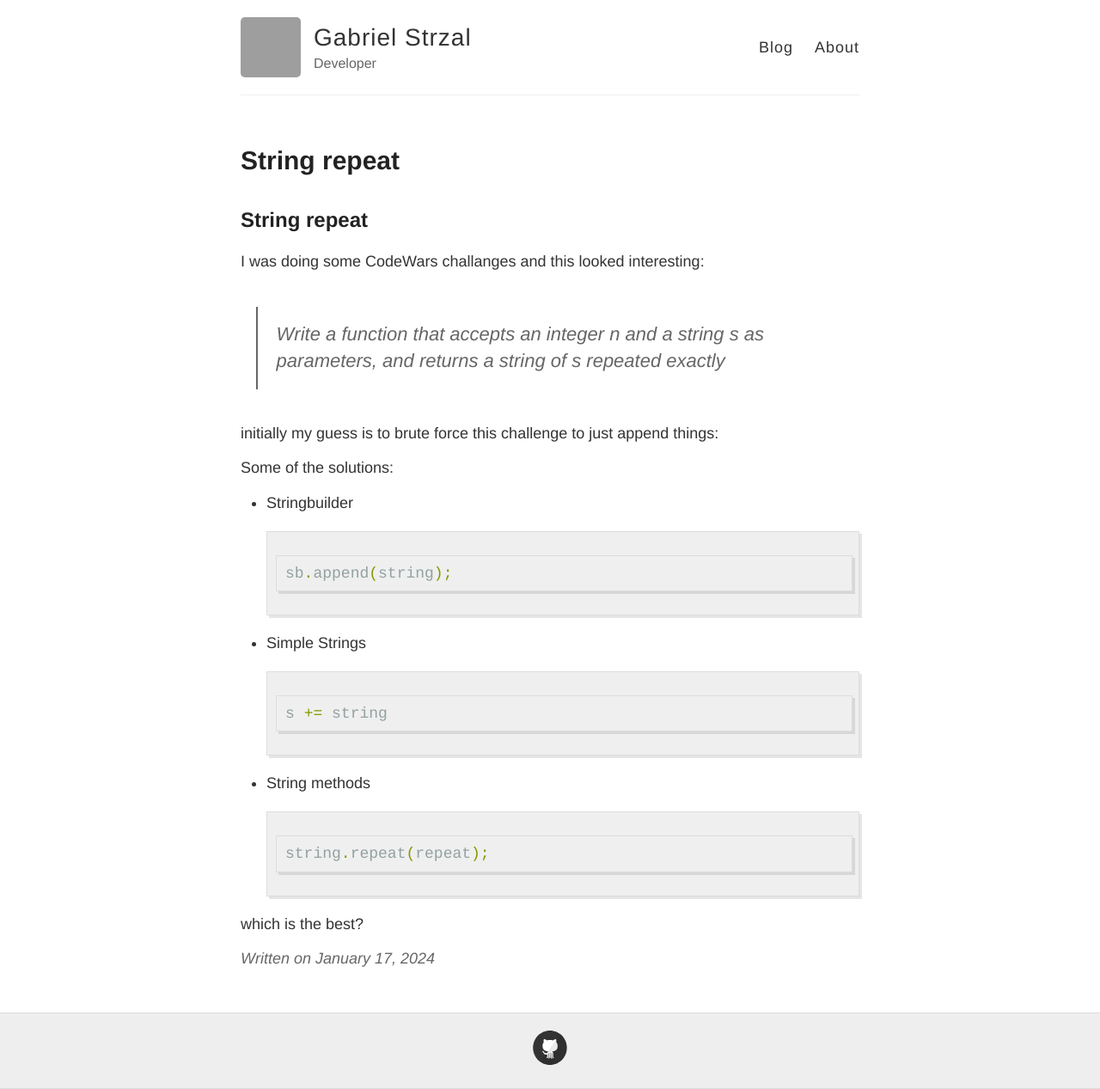
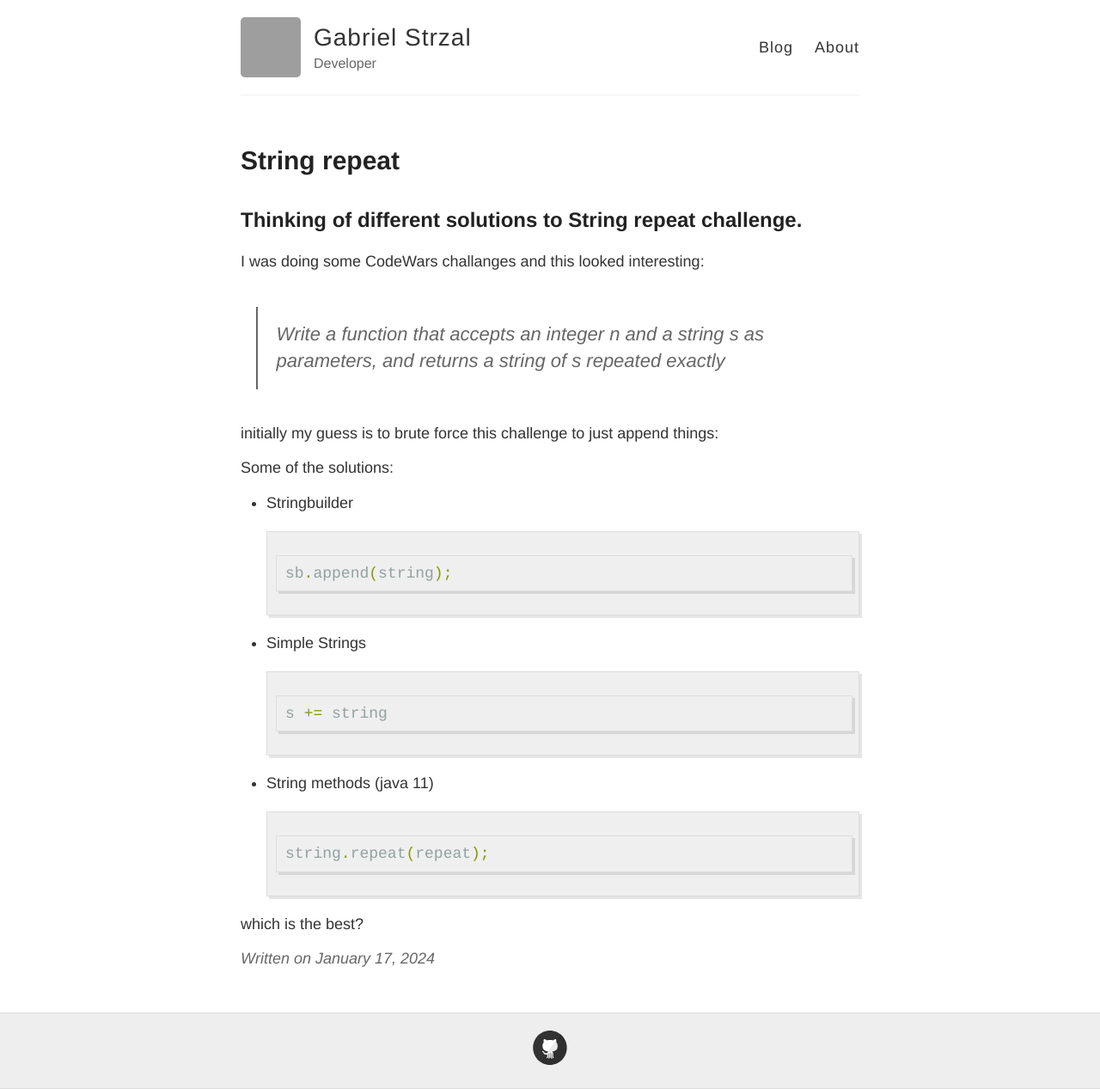
Before and after one commit to GabrielStrzal/gabrielstrzal.github.io, a Jekyll site: the page built from _posts/2024-01-17-String-Repeat.md, in a window 1280 px wide. Shown: the whole page at 86% size. Built offline with Jekyll 4.4.1, drawn with Linux system fonts in a browser that asks for light colours; grey boxes are pictures that could not be loaded.

Commit message:
Small message update

````diff
--- a/_posts/2024-01-17-String-Repeat.md
+++ b/_posts/2024-01-17-String-Repeat.md
@@ -5,7 +5,7 @@ tag: codewars
 ---
 
 
-## String repeat
+## Thinking of different solutions to String repeat challenge.
 
 I was doing some CodeWars challanges and this looked interesting:
 
@@ -22,9 +22,10 @@ Some of the solutions:
   ```java
   s += string
   ```
-- String methods
+- String methods (java 11)
   ```java
   string.repeat(repeat);
   ```
 
+
 which is the best?
````
Also changed, not shown: README.md.
